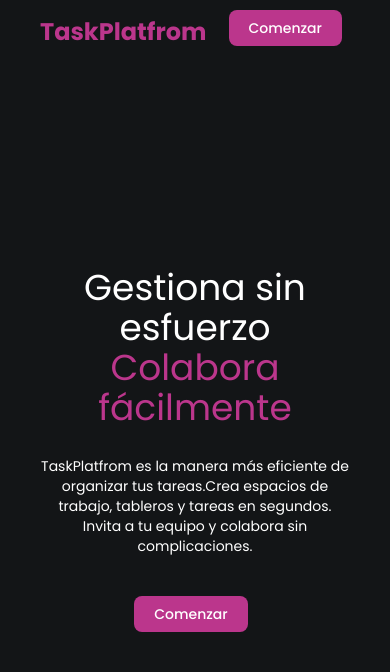
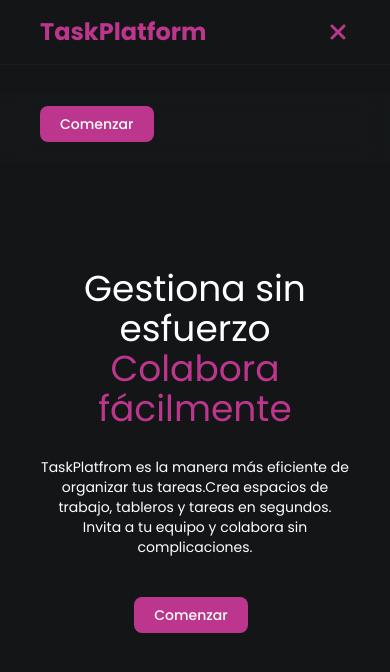
Before and after one commit to JahirMM/TaskPlatform, a Next.js app: page / in a window 390 px wide. Shown: the top 672 px of the page. Built offline with nearby package versions, Linux system fonts and the light colour scheme; no server answers.

Commit message:
feat(header): implement responsive layout for nav menu

```diff
--- a/src/common/components/Header.tsx
+++ b/src/common/components/Header.tsx
@@ -1,40 +1,89 @@
 "use client";
+
+import { useState } from "react";
 
 import { AuthButtons } from "@/auth/components/AuthButtons";
 import useAuthListener from "@/auth/hook/useAuthListener";
 
+import XmarkIcon from "@/icons/XmarkIcon";
+import MenuIcon from "@/icons/MenuIcon";
 import PlusIcon from "@/icons/PlusIcon";
 
 import Link from "next/link";
 
 function Header() {
+  const [showMenu, setShowMenu] = useState(false);
   const user = useAuthListener();
 
   return (
-    <header className="flex items-center justify-between w-full h-16 p-0 px-10 mx-auto text-sm bg-bg-primary lg:container lg:px-16 xl:px-40">
-      <div className="flex items-center gap-16">
-        <Link href={"/"} className="text-2xl font-bold text-action hover:text-action-hover">
-          TaskPlatfrom
+    <header className="w-full border-b border-bg-secondary">
+      <div className="flex items-center justify-between w-full h-16 px-10 mx-auto text-sm lg:container lg:px-16 xl:px-40">
+        <Link
+          href="/"
+          className="text-2xl font-bold text-action hover:text-action-hover"
+        >
+          TaskPlatform
         </Link>
-        {user && (
-          <nav className="">
-            <ul className="flex gap-8">
+
+        <nav
+          className={`
+            absolute backdrop-blur-md bg-bg-secondary/40 transition-transform duration-300 w-full left-0 px-10 py-3 flex flex-col gap-5
+            sm:block
+            sm:w-auto
+            sm:p-0
+            sm:relative sm:left-auto sm:translate-y-0
+            sm:bg-none sm:backdrop-blur-none
+            ${showMenu ? "-translate-y-full" : "translate-y-24"}
+          `}
+          aria-label="Main navigation"
+        >
+          {user && (
+            <ul className="flex flex-col gap-5 sm:gap-8 sm:flex-row">
               <li>
-                <Link href={""} className="text-sm font-semibold text-white hover:text-action-hover">
+                <Link
+                  href="#"
+                  className="text-sm font-semibold text-white hover:text-action-hover"
+                >
                   Tableros
                 </Link>
               </li>
               <li>
-                <button type="button" className="flex items-center cursor-pointer group">
-                  <span className="mr-2 text-sm font-semibold text-white group-hover:text-action">Crear tablero</span>
+                <button
+                  type="button"
+                  className="flex items-center cursor-pointer group"
+                  aria-label="Crear tablero"
+                >
+                  <span className="mr-2 text-sm font-semibold text-white group-hover:text-action">
+                    Crear tablero
+                  </span>
                   <PlusIcon className="text-white size-3 group-hover:text-action" />
                 </button>
               </li>
             </ul>
-          </nav>
-        )}
+          )}
+
+          <div className="sm:hidden" role="complementary" aria-label="Botones de autenticación">
+            <AuthButtons />
+          </div>
+        </nav>
+
+        <div className="hidden sm:block" role="complementary" aria-label="Botones de autenticación">
+          <AuthButtons />
+        </div>
+
+        <button
+          type="button"
+          onClick={() => setShowMenu(!showMenu)}
+          className="relative z-50 sm:hidden"
+          aria-label={showMenu ? "Abrir menú" : "Cerrar menú"}
+        >
+          {showMenu ? (
+            <MenuIcon className="cursor-pointer size-6 text-action hover:text-action-hover" />
+          ) : (
+            <XmarkIcon className="cursor-pointer size-6 text-action hover:text-action-hover" />
+          )}
+        </button>
       </div>
-      <AuthButtons />
     </header>
   );
 }
--- a/src/hero/components/Hero.tsx
+++ b/src/hero/components/Hero.tsx
@@ -8,7 +8,7 @@ function Hero() {
   const user = useAuthListener();
 
   return (
-    <section className="h-[calc(100vh-64px)] flex flex-col justify-center items-center px-10 mx-auto lg:container lg:px-16 xl:px-40">
+    <section className="h-[calc(100vh-65px)] flex flex-col justify-center items-center px-10 mx-auto lg:container lg:px-32 xl:px-40">
       <h1 className="flex flex-col items-center justify-center text-4xl text-center text-white sm:text-5xl sm:leading-none lg:text-7xl">
         <span className="block">Gestiona sin esfuerzo</span>
         <span className="block text-action">Colabora fácilmente</span>
--- /dev/null
+++ b/src/icons/MenuIcon.tsx
@@ -0,0 +1,10 @@
+import { SVGProps } from "react";
+const MenuIcon = (props: SVGProps<SVGSVGElement>) => (
+  <svg xmlns="http://www.w3.org/2000/svg" viewBox="0 0 448 512" {...props}>
+    <path
+      fill="currentColor"
+      d="M0 96c0-17.7 14.3-32 32-32h384c17.7 0 32 14.3 32 32s-14.3 32-32 32H32c-17.7 0-32-14.3-32-32zm0 160c0-17.7 14.3-32 32-32h384c17.7 0 32 14.3 32 32s-14.3 32-32 32H32c-17.7 0-32-14.3-32-32zm448 160c0 17.7-14.3 32-32 32H32c-17.7 0-32-14.3-32-32s14.3-32 32-32h384c17.7 0 32 14.3 32 32z"
+    />
+  </svg>
+);
+export default MenuIcon;
--- /dev/null
+++ b/src/icons/XmarkIcon.tsx
@@ -0,0 +1,10 @@
+import { SVGProps } from "react";
+const XmarkIcon = (props: SVGProps<SVGSVGElement>) => (
+  <svg xmlns="http://www.w3.org/2000/svg" viewBox="0 0 384 512" {...props}>
+    <path
+      fill="currentColor"
+      d="M342.6 150.6c12.5-12.5 12.5-32.8 0-45.3s-32.8-12.5-45.3 0L192 210.7 86.6 105.4c-12.5-12.5-32.8-12.5-45.3 0s-12.5 32.8 0 45.3L146.7 256 41.4 361.4c-12.5 12.5-12.5 32.8 0 45.3s32.8 12.5 45.3 0L192 301.3l105.4 105.3c12.5 12.5 32.8 12.5 45.3 0s12.5-32.8 0-45.3L237.3 256l105.3-105.4z"
+    />
+  </svg>
+);
+export default XmarkIcon;
```
